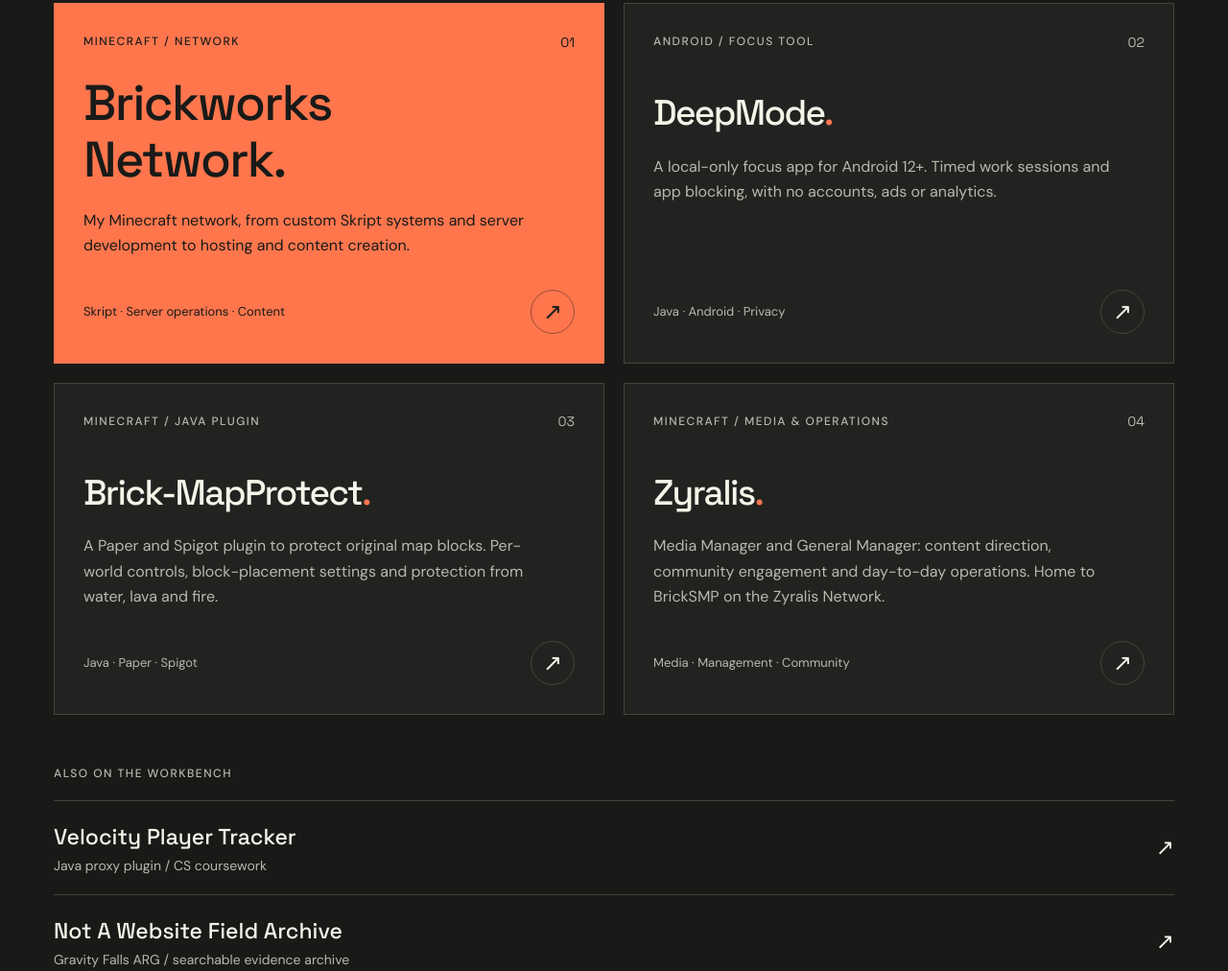
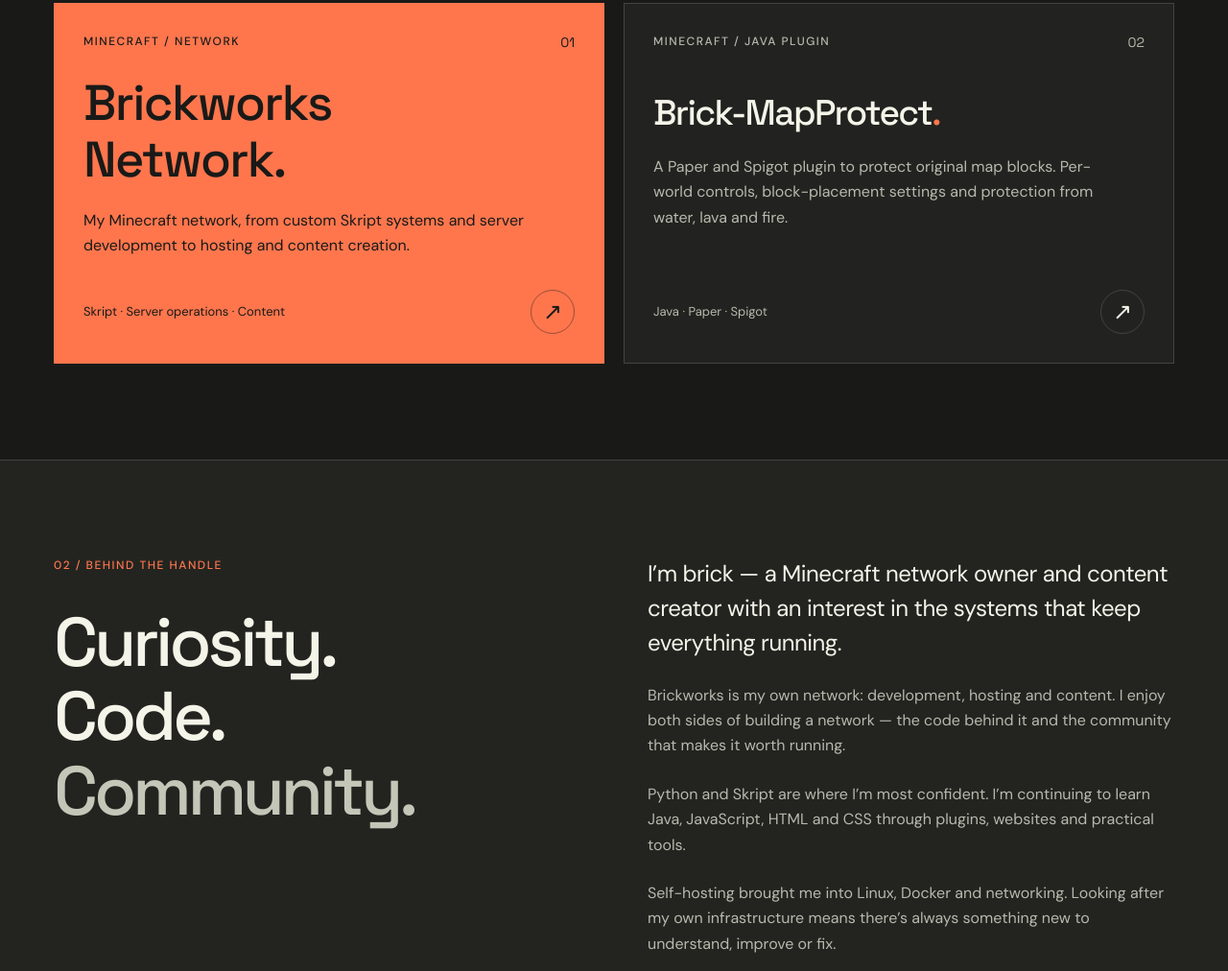
Before and after one commit to Brick-Bread/brick-bread-site, a plain HTML site: page dist/index.html in a window 1280 px wide. Shown: the part 1234-2246 px from the top of the page at 96% size. Drawn offline with Linux system fonts and the light colour scheme.

Commit message:
Remove requested projects and Zyralis biography references

```diff
--- a/dist/index.html
+++ b/dist/index.html
@@ -4,7 +4,7 @@
   <meta charset="utf-8">
   <meta name="viewport" content="width=device-width,initial-scale=1">
   <title>Brick_Bread — Code, servers & community</title>
-  <meta name="description" content="Brick_Bread: Minecraft network owner, developer and content creator. Explore server projects, Java plugins, Android tools and web experiments.">
+  <meta name="description" content="Brick_Bread: Minecraft network owner, developer and content creator. Explore Minecraft server projects and Java plugins.">
   <meta name="theme-color" content="#191a18">
   <meta property="og:title" content="Brick_Bread — Code, servers & community">
   <meta property="og:description" content="Minecraft networks, useful tools and the communities around them. Selected work by Brick_Bread.">
@@ -31,13 +31,10 @@
       <div class="section-heading"><div><p class="eyebrow orange">01 / Selected work</p><h2 id="work-title">Things I build.<br>Things I run.</h2></div><a class="text-link" href="https://github.com/Brick-Bread?tab=repositories">All repositories <span aria-hidden="true">↗</span></a></div>
       <div class="project-grid">
         <article class="project featured"><div class="project-top"><span class="eyebrow">Minecraft / Network</span><span class="project-number">01</span></div><h3>Brickworks<br>Network<span>.</span></h3><p>My Minecraft network, from custom Skript systems and server development to hosting and content creation.</p><div class="project-footer"><span class="tags">Skript · Server operations · Content</span><a class="circle-link" href="https://github.com/Brick-Bread/brickworks-site" aria-label="View Brickworks Network repository">↗</a></div></article>
-        <article class="project"><div class="project-top"><span class="eyebrow">Android / Focus tool</span><span class="project-number">02</span></div><h3>DeepMode<span>.</span></h3><p>A local-only focus app for Android 12+. Timed work sessions and app blocking, with no accounts, ads or analytics.</p><div class="project-footer"><span class="tags">Java · Android · Privacy</span><a class="circle-link" href="https://github.com/Brick-Bread/deepmode-android" aria-label="View DeepMode repository">↗</a></div></article>
-        <article class="project"><div class="project-top"><span class="eyebrow">Minecraft / Java plugin</span><span class="project-number">03</span></div><h3>Brick-MapProtect<span>.</span></h3><p>A Paper and Spigot plugin to protect original map blocks. Per-world controls, block-placement settings and protection from water, lava and fire.</p><div class="project-footer"><span class="tags">Java · Paper · Spigot</span><a class="circle-link" href="https://github.com/Brick-Bread/Brick-MapProtect" aria-label="View Brick-MapProtect repository">↗</a></div></article>
-        <article class="project"><div class="project-top"><span class="eyebrow">Minecraft / Media & operations</span><span class="project-number">04</span></div><h3>Zyralis<span>.</span></h3><p>Media Manager and General Manager: content direction, community engagement and day-to-day operations. Home to BrickSMP on the Zyralis Network.</p><div class="project-footer"><span class="tags">Media · Management · Community</span><a class="circle-link" href="https://github.com/Brick-Bread/BrickSMP-Zyralis" aria-label="View BrickSMP on Zyralis repository">↗</a></div></article>
+        <article class="project"><div class="project-top"><span class="eyebrow">Minecraft / Java plugin</span><span class="project-number">02</span></div><h3>Brick-MapProtect<span>.</span></h3><p>A Paper and Spigot plugin to protect original map blocks. Per-world controls, block-placement settings and protection from water, lava and fire.</p><div class="project-footer"><span class="tags">Java · Paper · Spigot</span><a class="circle-link" href="https://github.com/Brick-Bread/Brick-MapProtect" aria-label="View Brick-MapProtect repository">↗</a></div></article>
       </div>
-      <div class="more-work"><p class="eyebrow">Also on the workbench</p><a href="https://brick-bread.github.io/projects/#tracker"><span>Velocity Player Tracker<small>Java proxy plugin / CS coursework</small></span><span aria-hidden="true">↗</span></a><a href="https://brick-bread.github.io/arg-archive/"><span>Not A Website Field Archive<small>Gravity Falls ARG / searchable evidence archive</small></span><span aria-hidden="true">↗</span></a><a href="https://github.com/Brick-Bread/bromcomvle-dark-theme"><span>Bromcom VLE dark theme<small>JavaScript / interface customisation</small></span><span aria-hidden="true">↗</span></a></div>
     </section>
-    <section class="about section" id="about" aria-labelledby="about-title"><div class="wrap about-grid"><div><p class="eyebrow orange">02 / Behind the handle</p><h2 id="about-title">Curiosity.<br>Code.<br><span class="outline">Community.</span></h2></div><div class="about-copy"><p class="large">I’m brick — a Minecraft network owner and content creator with an interest in the systems that keep everything running.</p><p>Brickworks is my own network: development, hosting and content. Alongside that, I work on media and operations at Zyralis. I enjoy both sides of building a network — the code behind it and the community that makes it worth running.</p><p>Python and Skript are where I’m most confident. I’m continuing to learn Java, JavaScript, HTML and CSS through plugins, websites and practical tools.</p><p>Self-hosting brought me into Linux, Docker and networking. Looking after my own infrastructure means there’s always something new to understand, improve or fix.</p><div class="stack" aria-label="Tools and technologies"><span>Python</span><span>Skript</span><span>Java</span><span>HTML / CSS</span><span>JavaScript</span><span>Linux</span><span>Docker</span></div></div></div></section>
+    <section class="about section" id="about" aria-labelledby="about-title"><div class="wrap about-grid"><div><p class="eyebrow orange">02 / Behind the handle</p><h2 id="about-title">Curiosity.<br>Code.<br><span class="outline">Community.</span></h2></div><div class="about-copy"><p class="large">I’m brick — a Minecraft network owner and content creator with an interest in the systems that keep everything running.</p><p>Brickworks is my own network: development, hosting and content. I enjoy both sides of building a network — the code behind it and the community that makes it worth running.</p><p>Python and Skript are where I’m most confident. I’m continuing to learn Java, JavaScript, HTML and CSS through plugins, websites and practical tools.</p><p>Self-hosting brought me into Linux, Docker and networking. Looking after my own infrastructure means there’s always something new to understand, improve or fix.</p><div class="stack" aria-label="Tools and technologies"><span>Python</span><span>Skript</span><span>Java</span><span>HTML / CSS</span><span>JavaScript</span><span>Linux</span><span>Docker</span></div></div></div></section>
     <section class="contact wrap section" id="contact" aria-labelledby="contact-title"><p class="eyebrow orange">03 / Get in touch</p><div class="contact-grid"><h2 id="contact-title">Got something<br>to <span class="orange">build?</span></h2><div><p>Server development, a useful plugin, content or a collaboration. Let’s talk.</p><a class="email" href="mailto:brick@brick-bread.me">brick@brick-bread.me <span aria-hidden="true">↗</span></a><a class="text-link" href="https://github.com/Brick-Bread">Find me on GitHub <span aria-hidden="true">↗</span></a></div></div></section>
   </main>
   <footer class="wrap"><a class="wordmark" href="#top">brick_bread<span class="orange">.</span></a><span>© 2026 Brick_Bread</span><a href="#top">Back to top ↑</a></footer>
```
